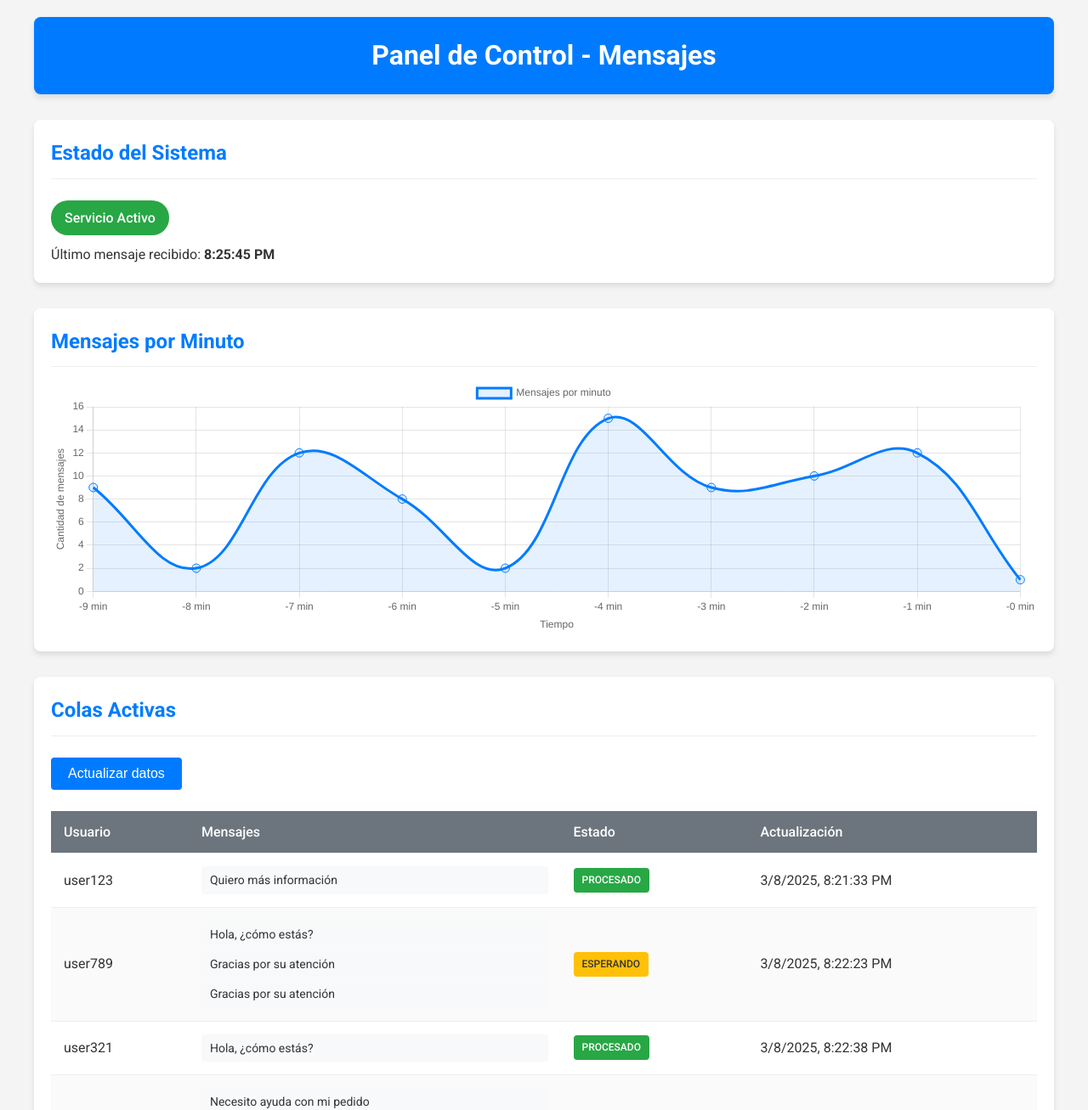
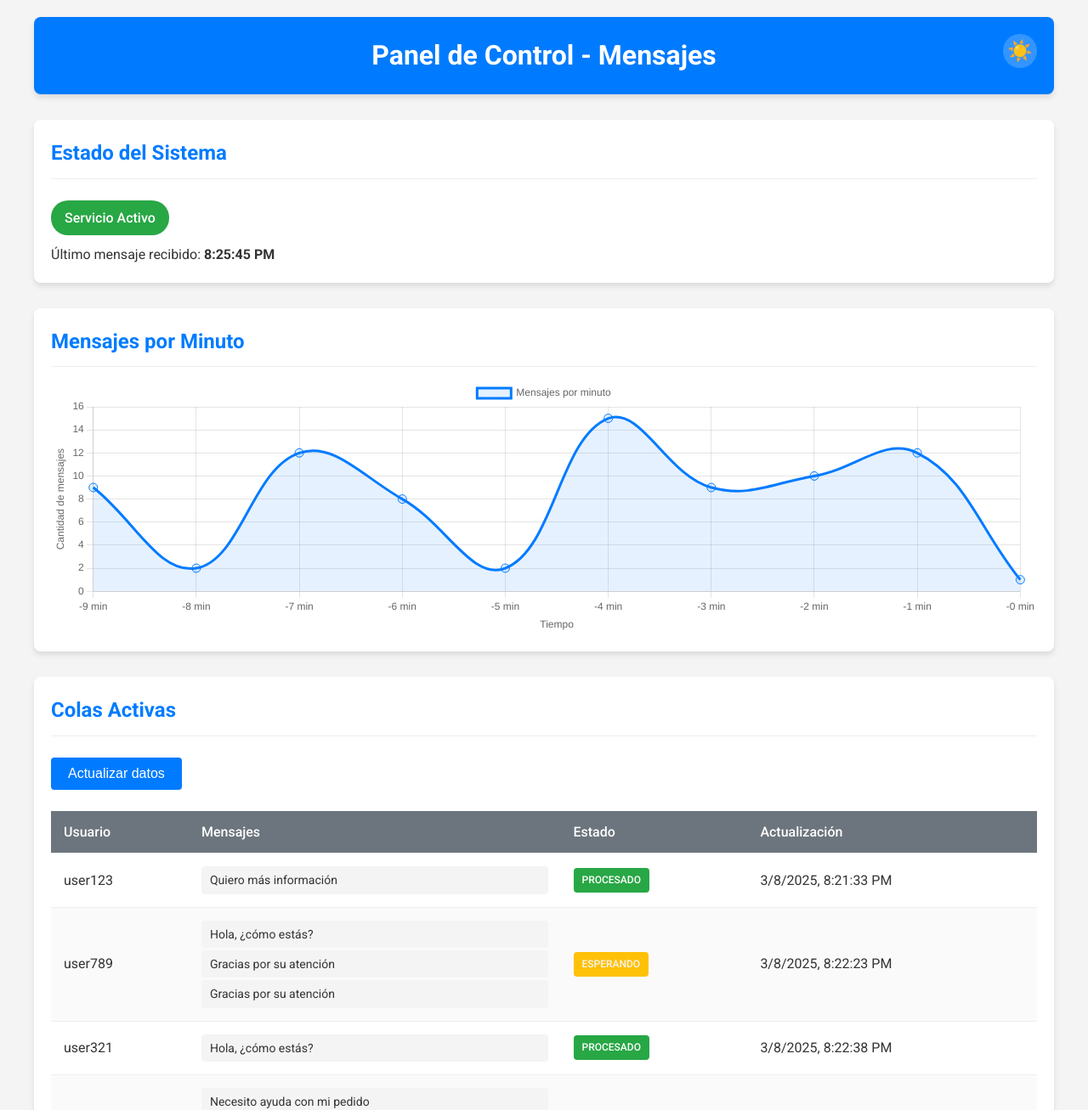
Before and after one commit to edrigu1989/Holder, a website: page index.html in a window 1280 px wide. Shown: the top 1307 px of the page at 85% size. Drawn offline with nearby package versions, Linux system fonts and the light colour scheme.

Commit message:
Añadido selector de tema claro/oscuro

```diff
--- a/index.html
+++ b/index.html
@@ -1,5 +1,5 @@
 <!DOCTYPE html>
-<html lang="es">
+<html lang="es" data-theme="light">
 <head>
     <meta charset="UTF-8">
     <meta name="viewport" content="width=device-width, initial-scale=1.0">
@@ -8,6 +8,7 @@
     <script src="https://cdn.jsdelivr.net/npm/chart.js@3.9.1/dist/chart.min.js"></script>
     <style>
         :root {
+            /* Variables para el tema claro */
             --primary: #007bff;
             --secondary: #6c757d;
             --success: #28a745;
@@ -16,12 +17,33 @@
             --bg-light: #f4f4f4;
             --bg-white: #fff;
             --text-dark: #333;
+            --card-shadow: 0 4px 6px rgba(0, 0, 0, 0.1);
+            --border-color: #eee;
+            --table-row-hover: rgba(0, 123, 255, 0.05);
+            --table-row-even: rgba(0, 0, 0, 0.02);
+        }
+
+        /* Variables para el tema oscuro */
+        html[data-theme='dark'] {
+            --primary: #1e90ff;
+            --secondary: #8c8c8c;
+            --success: #2ecc71;
+            --danger: #e74c3c;
+            --warning: #d4a017;
+            --bg-light: #1e1e1e;
+            --bg-white: #2d2d2d;
+            --text-dark: #e0e0e0;
+            --card-shadow: 0 4px 6px rgba(0, 0, 0, 0.3);
+            --border-color: #444;
+            --table-row-hover: rgba(30, 144, 255, 0.15);
+            --table-row-even: rgba(255, 255, 255, 0.05);
         }
 
         * {
             box-sizing: border-box;
             margin: 0;
             padding: 0;
+            transition: background-color 0.3s, color 0.3s;
         }
 
         body {
@@ -45,7 +67,8 @@
             text-align: center;
             margin-bottom: 30px;
             border-radius: 8px;
-            box-shadow: 0 4px 6px rgba(0, 0, 0, 0.1);
+            box-shadow: var(--card-shadow);
+            position: relative;
         }
 
         header h1 {
@@ -53,10 +76,34 @@
             font-size: 2rem;
         }
 
+        /* Selector de tema */
+        .theme-toggle {
+            position: absolute;
+            top: 20px;
+            right: 20px;
+            background: none;
+            border: none;
+            color: white;
+            font-size: 24px;
+            cursor: pointer;
+            display: flex;
+            align-items: center;
+            justify-content: center;
+            padding: 5px;
+            border-radius: 50%;
+            width: 40px;
+            height: 40px;
+            background-color: rgba(255, 255, 255, 0.2);
+        }
+
+        .theme-toggle:hover {
+            background-color: rgba(255, 255, 255, 0.3);
+        }
+
         .card {
             background-color: var(--bg-white);
             border-radius: 8px;
-            box-shadow: 0 4px 6px rgba(0, 0, 0, 0.1);
+            box-shadow: var(--card-shadow);
             padding: 20px;
             margin-bottom: 30px;
         }
@@ -65,7 +112,7 @@
             color: var(--primary);
             margin-bottom: 15px;
             padding-bottom: 10px;
-            border-bottom: 1px solid #eee;
+            border-bottom: 1px solid var(--border-color);
         }
 
         .status-indicator {
@@ -84,7 +131,7 @@
 
         .waiting {
             background-color: var(--warning);
-            color: var(--text-dark);
+            color: var(--bg-light);
         }
 
         .processed {
@@ -101,7 +148,7 @@
         table th, table td {
             padding: 12px 15px;
             text-align: left;
-            border-bottom: 1px solid #eee;
+            border-bottom: 1px solid var(--border-color);
         }
 
         table th {
@@ -111,11 +158,11 @@
         }
 
         table tr:nth-child(even) {
-            background-color: rgba(0, 0, 0, 0.02);
+            background-color: var(--table-row-even);
         }
 
         table tr:hover {
-            background-color: rgba(0, 123, 255, 0.05);
+            background-color: var(--table-row-hover);
         }
 
         .chart-container {
@@ -151,7 +198,7 @@
 
         .status-badge.waiting {
             background-color: var(--warning);
-            color: var(--text-dark);
+            color: var(--bg-light);
         }
 
         .status-badge.processed {
@@ -162,7 +209,7 @@
         .message-text {
             display: block;
             padding: 5px 10px;
-            background-color: #f8f9fa;
+            background-color: var(--bg-light);
             border-radius: 4px;
             margin: 3px 0;
             font-size: 14px;
@@ -197,6 +244,11 @@
             .chart-container {
                 height: 250px;
             }
+
+            .theme-toggle {
+                top: 10px;
+                right: 10px;
+            }
         }
     </style>
 </head>
@@ -204,6 +256,7 @@
     <div class="container">
         <header>
             <h1>Panel de Control - Mensajes</h1>
+            <button class="theme-toggle" id="theme-toggle" title="Cambiar tema">☀️</button>
         </header>
 
         <div class="card">
@@ -247,6 +300,45 @@
     </div>
 
     <script>
+        // Configuración del selector de tema
+        const htmlElement = document.documentElement;
+        const themeToggle = document.getElementById('theme-toggle');
+
+        // Cargar tema guardado
+        const savedTheme = localStorage.getItem('theme') || 'light';
+        htmlElement.setAttribute('data-theme', savedTheme);
+        updateThemeToggleIcon(savedTheme);
+
+        // Función para alternar el tema
+        themeToggle.addEventListener('click', () => {
+            const currentTheme = htmlElement.getAttribute('data-theme');
+            const newTheme = currentTheme === 'light' ? 'dark' : 'light';
+
+            htmlElement.setAttribute('data-theme', newTheme);
+            localStorage.setItem('theme', newTheme);
+
+            updateThemeToggleIcon(newTheme);
+            updateChartTheme(newTheme);
+        });
+
+        function updateThemeToggleIcon(theme) {
+            themeToggle.textContent = theme === 'light' ? '☀️' : '🌙';
+        }
+
+        function updateChartTheme(theme) {
+            if (chart) {
+                const isDark = theme === 'dark';
+
+                chart.options.scales.x.ticks.color = isDark ? '#e0e0e0' : '#666';
+                chart.options.scales.y.ticks.color = isDark ? '#e0e0e0' : '#666';
+                chart.options.scales.x.grid.color = isDark ? 'rgba(255, 255, 255, 0.1)' : 'rgba(0, 0, 0, 0.1)';
+                chart.options.scales.y.grid.color = isDark ? 'rgba(255, 255, 255, 0.1)' : 'rgba(0, 0, 0, 0.1)';
+                chart.options.plugins.legend.labels.color = isDark ? '#e0e0e0' : '#666';
+
+                chart.update();
+            }
+        }
+
         // Datos simulados para el dashboard
         const simulatedData = {
             // Generar datos de mensajes por minuto (simulados)
@@ -307,7 +399,8 @@
         const ctx = document.getElementById('messageChart').getContext('2d');
         let chartData = simulatedData.generateMessagesPerMinute();
 
-        const chart = new Chart(ctx, {
+        // Configuración base del gráfico
+        const chartConfig = {
             type: 'line',
             data: {
                 labels: Array.from({length: 10}, (_, i) => `-${9-i} min`),
@@ -328,7 +421,10 @@
                 plugins: {
                     legend: {
                         display: true,
-                        position: 'top'
+                        position: 'top',
+                        labels: {
+                            color: '#666'
+                        }
                     },
                     tooltip: {
                         mode: 'index',
@@ -340,18 +436,37 @@
                         beginAtZero: true,
                         title: {
                             display: true,
-                            text: 'Cantidad de mensajes'
+                            text: 'Cantidad de mensajes',
+                            color: '#666'
+                        },
+                        ticks: {
+                            color: '#666'
+                        },
+                        grid: {
+                            color: 'rgba(0, 0, 0, 0.1)'
                         }
                     },
                     x: {
                         title: {
                             display: true,
-                            text: 'Tiempo'
+                            text: 'Tiempo',
+                            color: '#666'
+                        },
+                        ticks: {
+                            color: '#666'
+                        },
+                        grid: {
+                            color: 'rgba(0, 0, 0, 0.1)'
                         }
                     }
                 }
             }
-        });
+        };
+
+        const chart = new Chart(ctx, chartConfig);
+
+        // Aplicar tema inicial al gráfico
+        updateChartTheme(savedTheme);
 
         // Actualizar la tabla de colas
         function updateQueueTable() {
```
